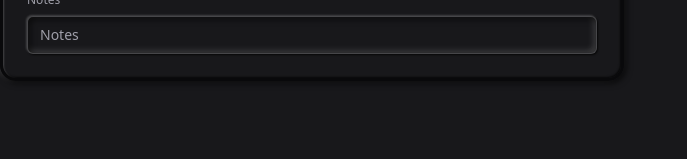
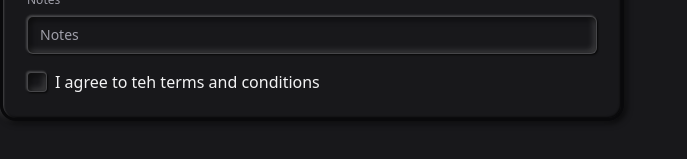
Before and after one commit to Annie-Huang/baseui-neomorphism2.0-component-library, a React (Vite) app: page / in a window 1280 px wide. Shown: the part 1191-1350 px from the top of the page, without its empty margins (0-687 px from the left). Before the commit the page ends 1320 px from the top, so only its background shows below. Built offline with nearby package versions, Linux system fonts and the light colour scheme.

Commit message:
Create the terms and condition checkbox

```diff
--- a/src/App.tsx
+++ b/src/App.tsx
@@ -244,6 +244,12 @@ function App() {
                   Notes
                 </label>
                 <Input placeholder='Notes' id='notes' />
+                <div className='mt-4 flex items-center gap-2'>
+                  <NeuCheckbox id='terms' />
+                  <label htmlFor='terms'>
+                    I agree to teh terms and conditions
+                  </label>
+                </div>
               </div>
             </CardContent>
           </Card>
```
